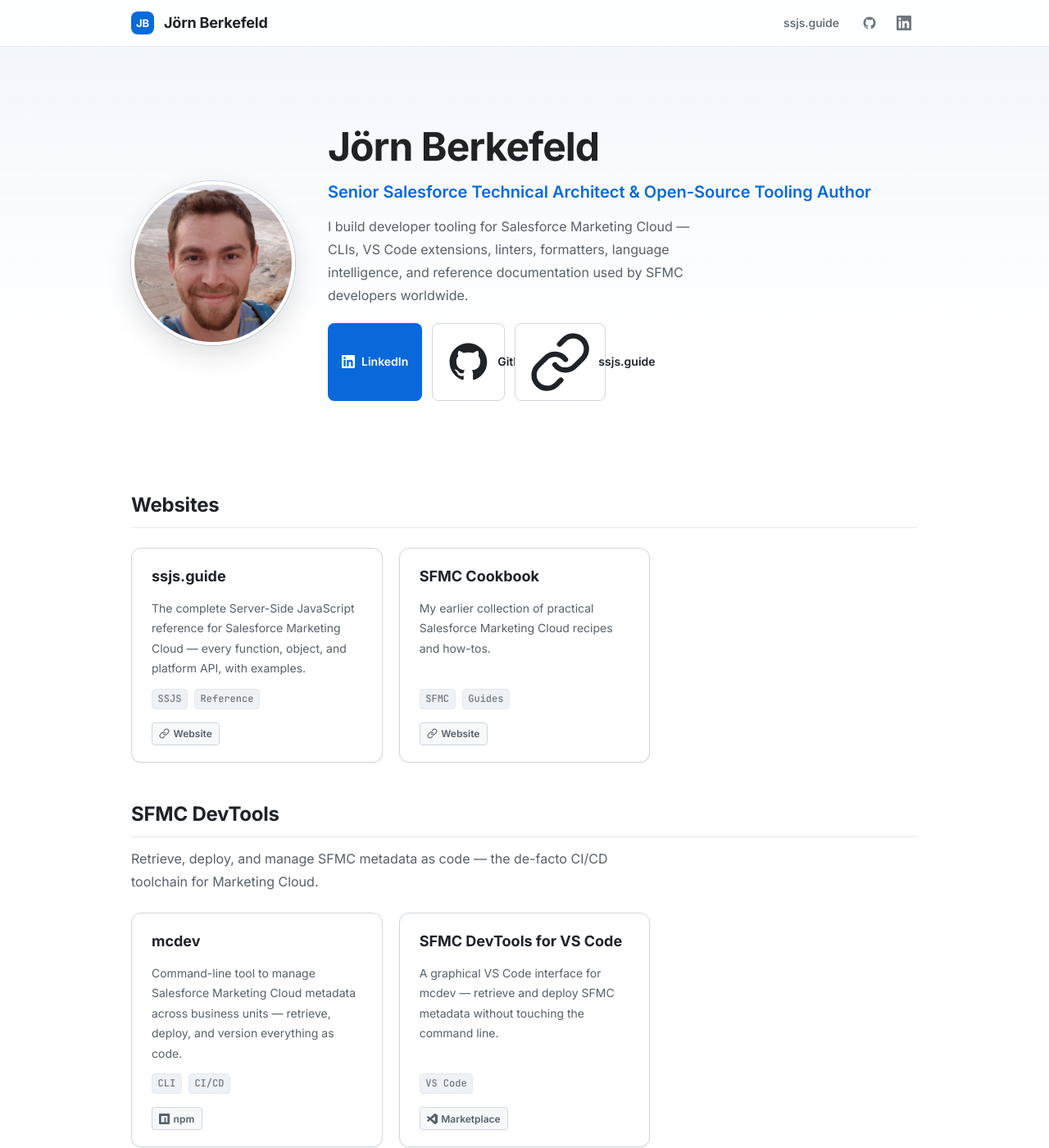
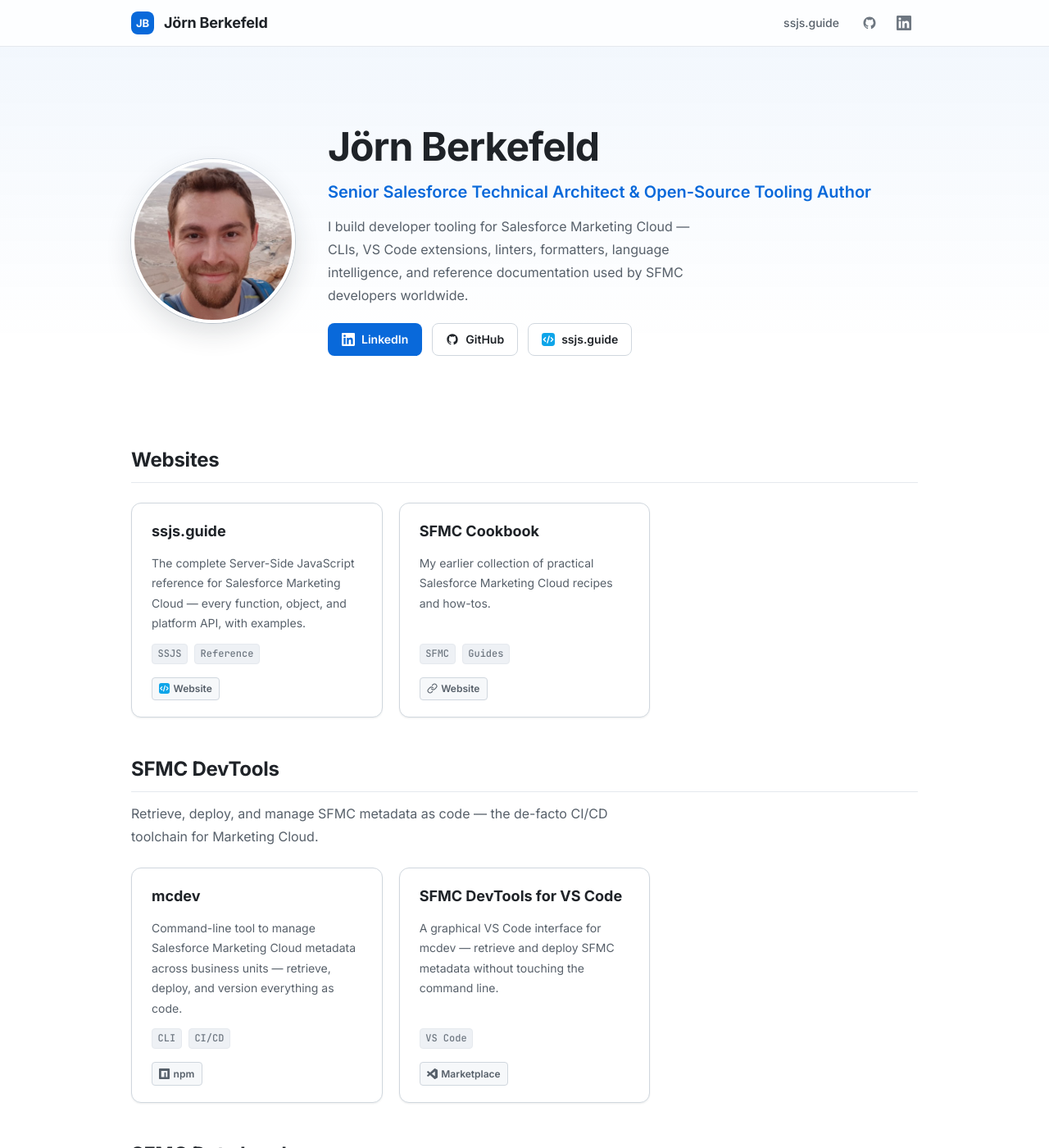
Before and after one commit to JoernBerkefeld/joernberkefeld.com, a Jekyll site: the page built from index.md, in a window 1280 px wide and 1400 px high. Shown: the whole window at 82% size. Built offline with Jekyll 4.4.1, drawn with Linux system fonts in a browser that asks for light colours.

Commit message:
Fix hero icon sizing and use ssjs.guide logo

```diff
--- a/_sass/_poster.scss
+++ b/_sass/_poster.scss
@@ -99,6 +99,8 @@
 
   svg {
     display: block;
+    width: 16px;
+    height: 16px;
     flex-shrink: 0;
   }
 
--- a/index.md
+++ b/index.md
@@ -20,7 +20,7 @@ description: "Jörn Berkefeld — Senior Salesforce Technical Architect and open
         GitHub
       </a>
       <a class="btn btn-secondary" href="https://ssjs.guide" target="_blank" rel="noopener">
-        {% include icons/link.svg %}
+        {% include icons/ssjs-guide.svg %}
         ssjs.guide
       </a>
     </div>
@@ -35,7 +35,7 @@ description: "Jörn Berkefeld — Senior Salesforce Technical Architect and open
       <p class="project-desc">The complete Server-Side JavaScript reference for Salesforce Marketing Cloud — every function, object, and platform API, with examples.</p>
       <div class="project-tags"><span class="project-tag">SSJS</span><span class="project-tag">Reference</span></div>
       <div class="project-links">
-        <a class="project-link" href="https://ssjs.guide" target="_blank" rel="noopener">{% include icons/link.svg %} Website</a>
+        <a class="project-link" href="https://ssjs.guide" target="_blank" rel="noopener">{% include icons/ssjs-guide.svg %} Website</a>
       </div>
     </div>
     <div class="project-card">
```
Also changed, not shown: _includes/icons/ssjs-guide.svg (added).
